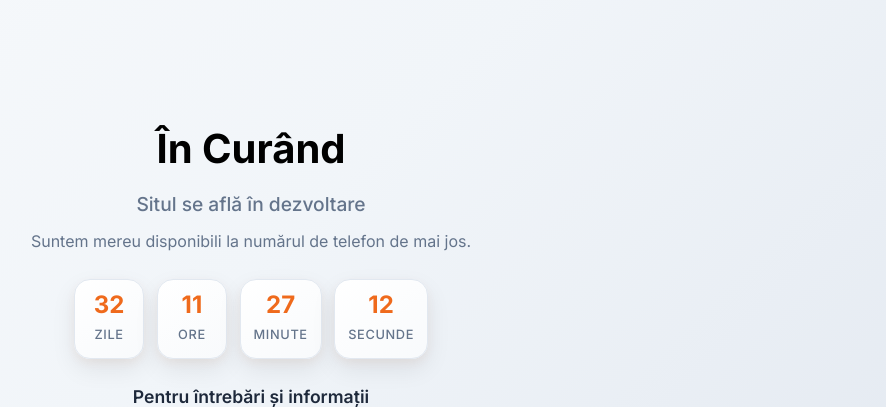
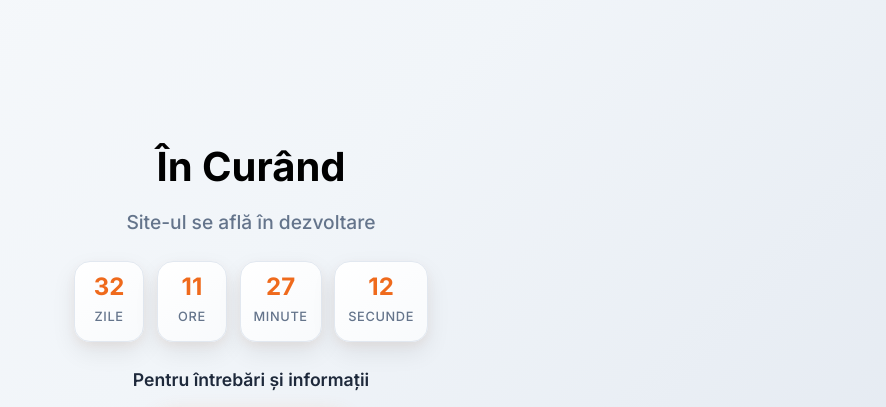
Before and after one commit to korcevoy1994/artgarage-soon, a plain HTML site: page index.html in a window 1280 px wide. Shown: the part 126-533 px from the top of the page, without its empty margins (389-1275 px from the left). Drawn offline with Linux system fonts and the light colour scheme.

Commit message:
Fix text

```diff
--- a/index.html
+++ b/index.html
@@ -21,10 +21,8 @@
             <div class="content-wrapper">
                 <div class="hero-section">
                     <h2 class="title">În Curând</h2>
-                    <p class="subtitle">Situl se află în dezvoltare</p>
-                    <p class="description">
-                        Suntem mereu disponibili la numărul de telefon de mai jos.
-                    </p>
+                    <p class="subtitle">Site-ul se află în dezvoltare</p>
+
                 </div>
 
                 <div class="countdown-section">
```
